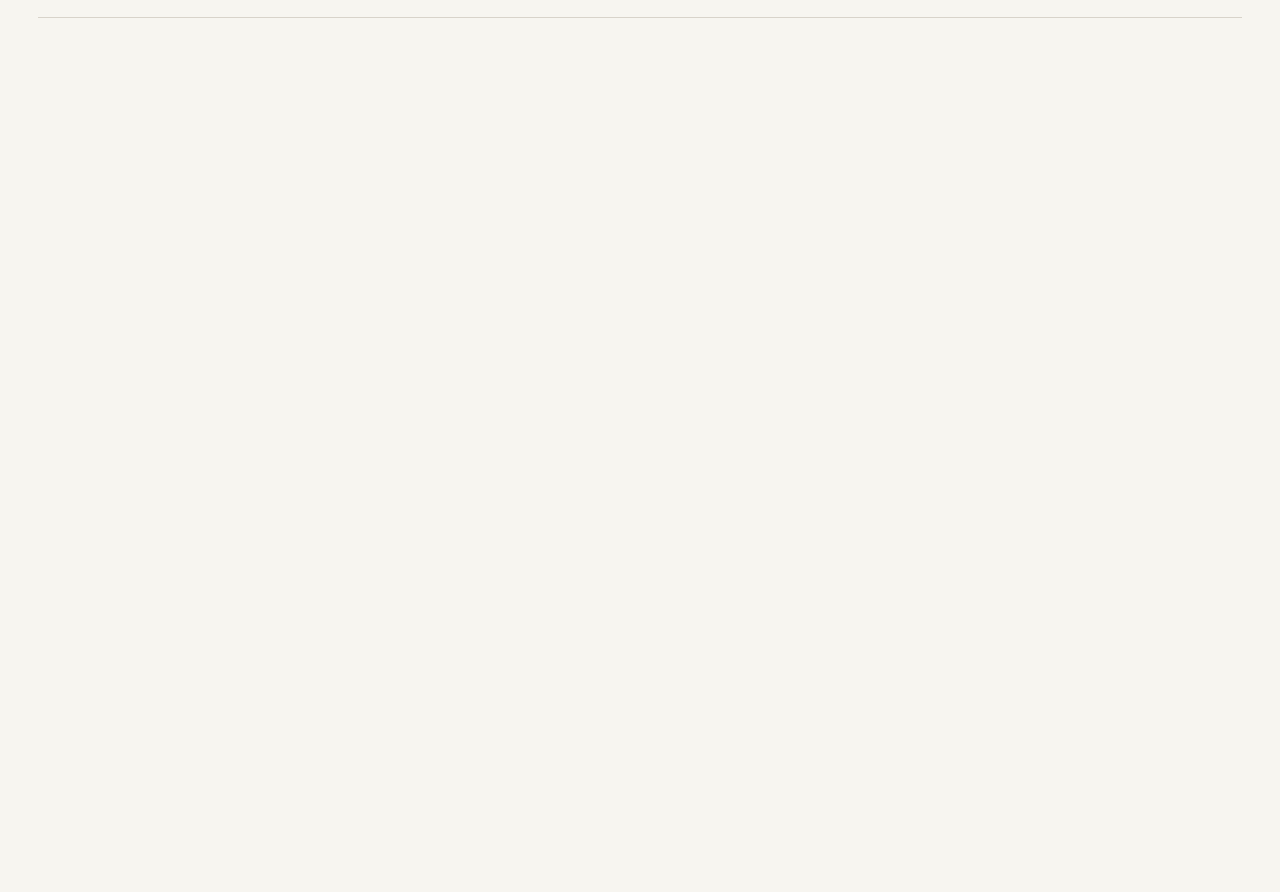
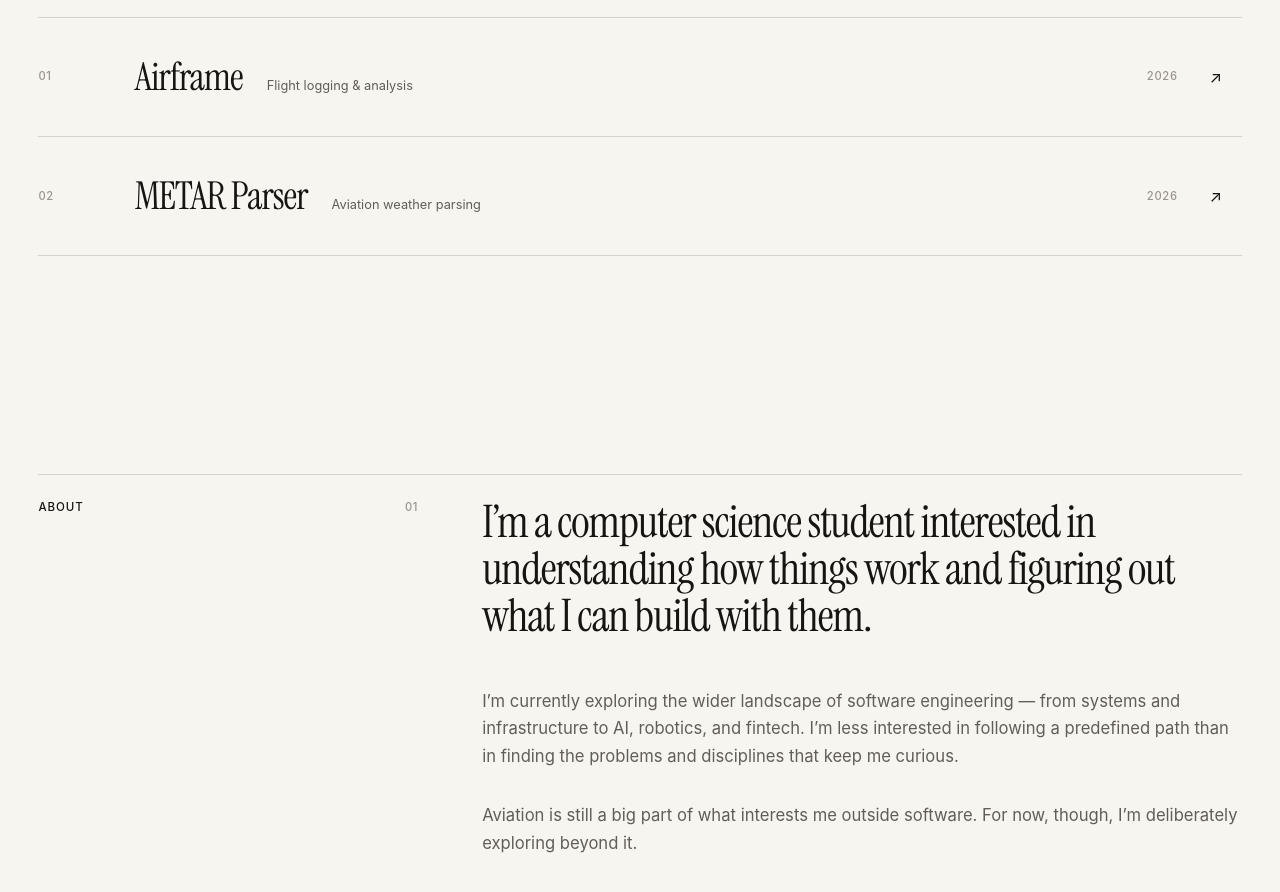
Before and after one commit to crprahadeeshwar/Personal-Website, a Next.js app: page / in a window 1280 px wide. Shown: the part 720-1612 px from the top of the page. Before the commit the page ends 866 px from the top, so only its background shows below. Built offline with nearby package versions, Linux system fonts and the light colour scheme.

Commit message:
feat: add about section to home

```diff
--- a/app/globals.css
+++ b/app/globals.css
@@ -180,3 +180,159 @@ a {
 .section-heading {
   margin-bottom: 1.25rem;
 }
+
+.project-list {
+  border-top: 1px solid var(--color-rule);
+}
+
+.project-row {
+  display: grid;
+  grid-template-columns: 4rem 1fr auto 2rem;
+  align-items: center;
+  gap: 2rem;
+
+  padding: 2.5rem 0;
+
+  border-bottom: 1px solid var(--color-rule);
+
+  transition:
+    padding 250ms var(--ease-out),
+    color 180ms ease;
+}
+
+.project-row:hover {
+  color: var(--color-oxblood);
+}
+
+.project-row__number,
+.project-row__year {
+  color: var(--color-faint);
+  font-size: 0.7rem;
+  font-weight: 500;
+  letter-spacing: 0.06em;
+}
+
+.project-row__main {
+  display: flex;
+  align-items: baseline;
+  gap: 1.5rem;
+}
+
+.project-row__main h3 {
+  margin: 0;
+
+  font-family: var(--font-serif);
+  font-size: clamp(1.75rem, 3vw, 2.75rem);
+  font-weight: 400;
+  line-height: 1;
+  letter-spacing: -0.025em;
+}
+
+.project-row__main p {
+  margin: 0;
+
+  color: var(--color-muted);
+  font-size: 0.8rem;
+  line-height: 1.4;
+}
+
+.project-row__arrow {
+  font-size: 1rem;
+  transition: transform 250ms var(--ease-out);
+}
+
+.project-row:hover .project-row__arrow {
+  transform: translate(0.2rem, -0.2rem);
+}
+
+@media (max-width: 700px) {
+  .project-row {
+    grid-template-columns: 2rem 1fr auto;
+    gap: 1rem;
+  }
+
+  .project-row__main {
+    display: block;
+  }
+
+  .project-row__main p {
+    margin-top: 0.5rem;
+  }
+
+  .project-row__year {
+    align-self: start;
+  }
+
+  .project-row__arrow {
+    display: none;
+  }
+}
+
+.about {
+  padding-top: clamp(4rem, 7vw, 7rem);
+  padding-bottom: clamp(6rem, 10vw, 10rem);
+}
+
+.about__grid {
+  display: grid;
+  grid-template-columns: minmax(8rem, 1fr) minmax(0, 2fr);
+  gap: 4rem;
+
+  padding-top: 1.5rem;
+
+  border-top: 1px solid var(--color-rule);
+}
+
+.about__label {
+  display: flex;
+  justify-content: space-between;
+  align-items: flex-start;
+}
+
+.about__number {
+  color: var(--color-faint);
+  font-size: 0.7rem;
+  font-weight: 500;
+  letter-spacing: 0.06em;
+}
+
+.about__content {
+  max-width: 760px;
+}
+
+.about__content p {
+  margin: 0 0 2rem;
+
+  color: var(--color-muted);
+  font-size: clamp(1rem, 1.3vw, 1.15rem);
+  line-height: 1.65;
+}
+
+.about__content p:last-child {
+  margin-bottom: 0;
+}
+
+.about__content .about__lead {
+  margin-bottom: 3rem;
+
+  color: var(--color-ink);
+  font-family: var(--font-serif);
+  font-size: clamp(2rem, 3.5vw, 3.5rem);
+  line-height: 1.05;
+  letter-spacing: -0.025em;
+}
+
+@media (max-width: 700px) {
+  .about__grid {
+    grid-template-columns: 1fr;
+    gap: 3rem;
+  }
+
+  .about__label {
+    max-width: none;
+  }
+
+  .about__content .about__lead {
+    font-size: 2.25rem;
+  }
+}
--- a/app/page.tsx
+++ b/app/page.tsx
@@ -1,4 +1,5 @@
 import Header from "@/components/Header";
+import ProjectList from "@/components/ProjectList";
 
 export default function Home() {
   return (
@@ -7,19 +8,47 @@ export default function Home() {
 
       <main>
         <section className="hero page">
-          <p className="label">Software Engineering · Aviation</p>
+          <p className="label">Software Engineering</p>
 
           <h1 className="hero__title">
             Software engineering student exploring{" "}
-            <em>systems, infrastructure, and aviation.</em>
+            <em>systems, infrastructure, and what comes next.</em>
           </h1>
         </section>
+
         <section className="work page">
           <div className="section-heading">
             <p className="label">Selected Work</p>
           </div>
 
-          <div className="rule" />
+          <ProjectList />
+        </section>
+        <section className="about page">
+          <div className="about__grid">
+            <div className="about__label">
+              <p className="label">About</p>
+              <span className="about__number">01</span>
+            </div>
+
+            <div className="about__content">
+              <p className="about__lead">
+                I’m a computer science student interested in understanding how things
+                work and figuring out what I can build with them.
+              </p>
+
+              <p>
+                I’m currently exploring the wider landscape of software engineering —
+                from systems and infrastructure to AI, robotics, and fintech. I’m less
+                interested in following a predefined path than in finding the problems
+                and disciplines that keep me curious.
+              </p>
+
+              <p>
+                Aviation is still a big part of what interests me outside software.
+                For now, though, I’m deliberately exploring beyond it.
+              </p>
+            </div>
+          </div>
         </section>
       </main>
     </>
--- /dev/null
+++ b/components/ProjectList.tsx
@@ -0,0 +1,29 @@
+import Link from "next/link";
+import { projects } from "@/content/projects";
+
+export default function ProjectList() {
+  return (
+    <div className="project-list">
+      {projects.map((project) => (
+        <Link
+          key={project.number}
+          href={project.href}
+          className="project-row"
+        >
+          <span className="project-row__number">{project.number}</span>
+
+          <div className="project-row__main">
+            <h3>{project.title}</h3>
+            <p>{project.description}</p>
+          </div>
+
+          <span className="project-row__year">{project.year}</span>
+
+          <span className="project-row__arrow" aria-hidden="true">
+            ↗
+          </span>
+        </Link>
+      ))}
+    </div>
+  );
+}
--- /dev/null
+++ b/content/projects.ts
@@ -0,0 +1,31 @@
+export type Project = {
+  number: string;
+  title: string;
+  description: string;
+  year: string;
+  href: string;
+};
+
+export const projects: Project[] = [
+  {
+    number: "01",
+    title: "Airframe",
+    description: "Flight logging & analysis",
+    year: "2026",
+    href: "/work/airframe",
+  },
+  {
+    number: "02",
+    title: "METAR Parser",
+    description: "Aviation weather parsing",
+    year: "2026",
+    href: "/work/metar-parser",
+  },
+  /*{
+    number: "03",
+    title: "Load Balancer",
+    description: "Systems experiment in Rust",
+    year: "2026",
+    href: "/work/load-balancer",
+  },*/
+];
```
